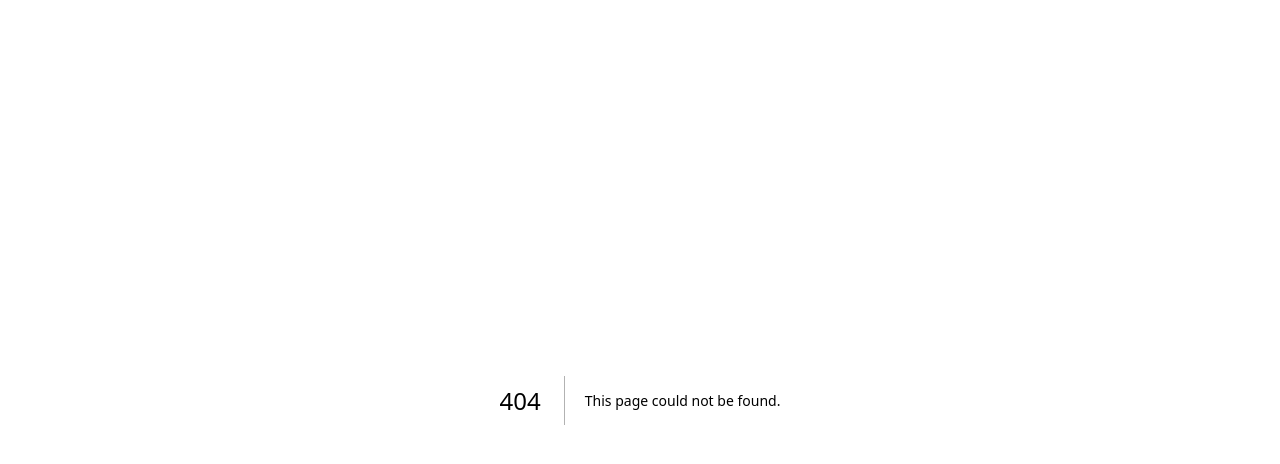
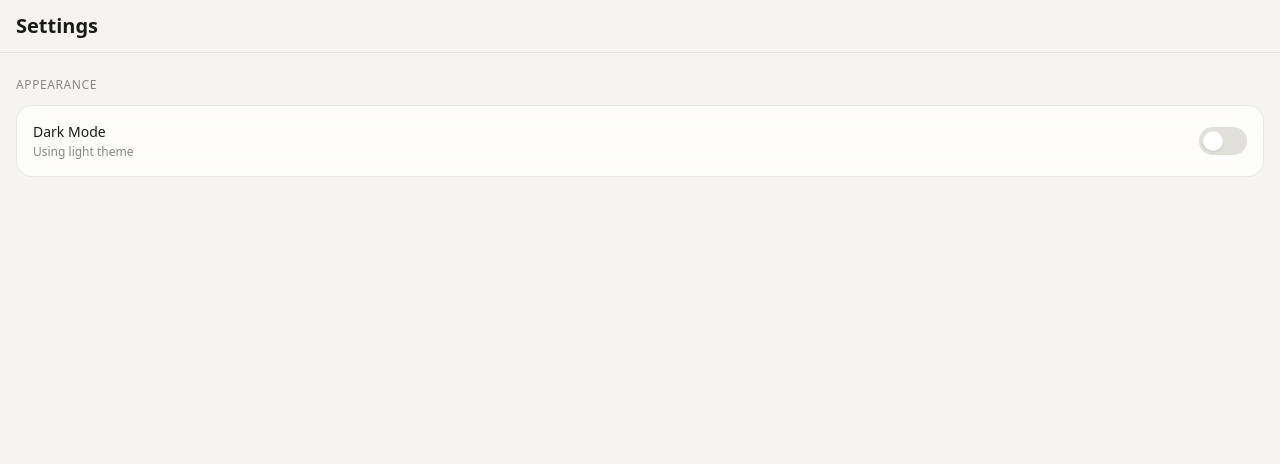
Before and after one commit to jasonshaylor-hue/EchoNode-Mobile-App, a Next.js app in the folder cognitive-flow/: page /settings in a window 1280 px wide. Before the commit this address had no page. Shown: the top 464 px of the page. Built offline with nearby package versions, Linux system fonts and the light colour scheme.

Commit message:
feat: add Settings page with dark/light mode toggle
Co-Authored-By: Claude Sonnet 4.6 <noreply@anthropic.com>

```diff
--- /dev/null
+++ b/cognitive-flow/app/settings/page.tsx
@@ -0,0 +1,50 @@
+'use client'
+
+import { useTheme } from '@/lib/theme'
+
+export default function SettingsPage() {
+  const { theme, toggleTheme } = useTheme()
+  const isDark = theme === 'dark'
+
+  return (
+    <main className="flex flex-col h-full pt-[env(safe-area-inset-top)]">
+      <header className="px-4 py-3 border-b border-border flex-shrink-0">
+        <h1 className="text-xl font-bold text-primary">Settings</h1>
+      </header>
+
+      <div className="flex-1 overflow-y-auto px-4 py-6 flex flex-col gap-4">
+        <section aria-labelledby="appearance-heading">
+          <h2 id="appearance-heading" className="text-xs font-medium text-muted uppercase tracking-wider mb-3">
+            Appearance
+          </h2>
+
+          <div className="flex items-center justify-between glass-card rounded-2xl px-4 py-4">
+            <div>
+              <p className="text-sm font-medium text-primary">Dark Mode</p>
+              <p className="text-xs text-muted mt-0.5">
+                {isDark ? 'Using dark theme' : 'Using light theme'}
+              </p>
+            </div>
+
+            <button
+              role="switch"
+              aria-checked={isDark}
+              aria-label="Dark mode"
+              onClick={toggleTheme}
+              className={`relative w-12 h-7 rounded-full transition-colors duration-300 focus:outline-none focus:ring-2 focus:ring-accent focus:ring-offset-2 focus:ring-offset-background ${
+                isDark ? 'bg-accent' : 'bg-border'
+              }`}
+            >
+              <span
+                className={`absolute top-1 left-1 w-5 h-5 bg-white rounded-full shadow-sm transition-transform duration-300 ${
+                  isDark ? 'translate-x-5' : 'translate-x-0'
+                }`}
+              />
+              <span className="sr-only">{isDark ? 'Switch to light mode' : 'Switch to dark mode'}</span>
+            </button>
+          </div>
+        </section>
+      </div>
+    </main>
+  )
+}
```
Also changed, not shown: 1 other file (tests, documents, lock files or other folders).
